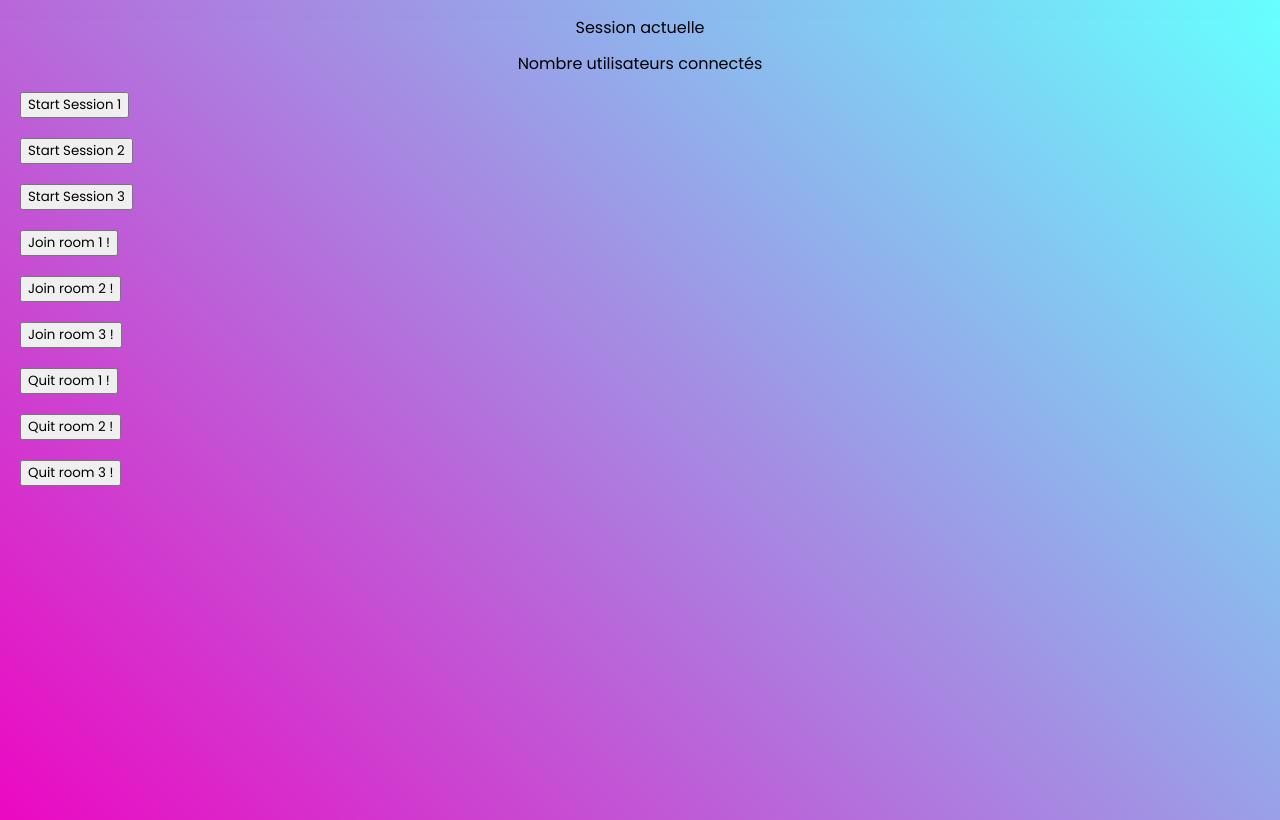
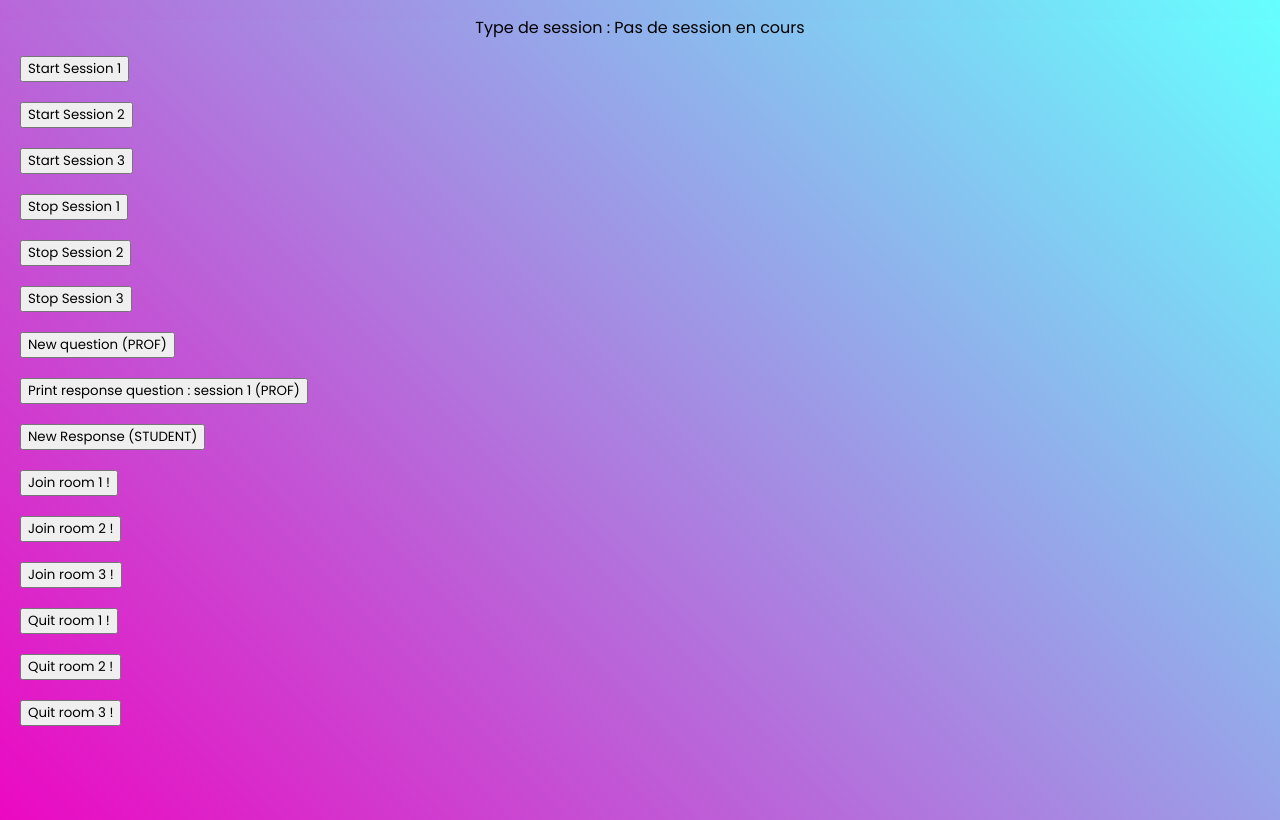
Before and after one commit to Grimnir777/ProjectForm, an Angular app in the folder frontend/: page / in a window 1280 px wide. Built offline with nearby package versions, Linux system fonts and the light colour scheme.

Commit message:
WebSocket :+1:
Test d'envoi manuel de questions, de reponses et d'affichage de réponse

```diff
--- a/frontend/src/app/app.component.html
+++ b/frontend/src/app/app.component.html
@@ -23,10 +23,13 @@
 <!--The content below is only a placeholder and can be replaced.-->
 <div style="text-align:center">
   <h1>
-    Session actuelle {{ actualSession }}
+    Type de session : {{ sessionType }}
   </h1>
-  <h1>
-    Nombre utilisateurs connectés {{ NBStudentsOnline }}
+  <h1 *ngIf="actualSession">
+    Session actuelle : {{ actualSession }}
+  </h1>
+  <h1 *ngIf="NBStudentsOnline">
+    Nombre utilisateurs connectés : {{ NBStudentsOnline }}
   </h1>
 </div>
 
@@ -34,6 +37,16 @@
 <button mat-button (click)="openModule(1)">Start Session 1</button>
 <button mat-button (click)="openModule(2)">Start Session 2</button>
 <button mat-button (click)="openModule(3)">Start Session 3</button>
+
+<button mat-button (click)="closeModule(1)">Stop Session 1</button>
+<button mat-button (click)="closeModule(2)">Stop Session 2</button>
+<button mat-button (click)="closeModule(3)">Stop Session 3</button>
+
+<button mat-button (click)="sendNewQuestion()">New question (PROF)</button>
+
+<button mat-button (click)="printResponseQuestion(1)">Print response question : session 1 (PROF)</button>
+
+<button mat-button (click)="sendNewResponse()">New Response (STUDENT)</button>
 
 <button mat-button (click)="joinModule(1)">Join room 1 !</button>
 <button mat-button (click)="joinModule(2)">Join room 2 !</button>
--- a/frontend/src/app/app.component.ts
+++ b/frontend/src/app/app.component.ts
@@ -12,13 +12,10 @@ export class AppComponent {
   title = 'frontend';
   NBStudentsOnline: any;
   actualSession : number;
+  sessionType : string;
 
   constructor(private http: HttpClient,private webSocketService : WebSocketService) {
-    //console.log('hello app');
-    //this.webSocketService.emit('message','hello Web Socket');
-
-
-
+    this.sessionType = "Pas de session en cours";
     /*
     this.http.get('http://localhost:3000/formAPI/getData').subscribe(
       (result) => {
@@ -26,21 +23,27 @@ export class AppComponent {
       }
     );*/
   }
-
-  startSession(){
+  openModule(module: number){
     this.webSocketService.initiateConnection();
-    /*
-    this.webSocketService.listen('message').subscribe((data)=>{
-      console.log(data);
-    });*/
-
+    this.webSocketService.openModule(module);
+    this.sessionType = "Session prof";
+    this.actualSession = module;
+    this.NBStudentsOnline = 0;
     this.webSocketService.listen('NBStudentsOnline').subscribe((nbStudents)=>{
       this.NBStudentsOnline= nbStudents;
     });
+    this.webSocketService.listen('newResponse').subscribe((response)=>{
+      console.log(response);
+    });
+
   }
-  openModule(module: number){
-    this.webSocketService.initiateConnection();
-    this.webSocketService.openModule(module);
+
+  closeModule(module: number){
+    this.webSocketService.closeModule(module);
+    this.webSocketService.removeListener("NBStudentsOnline");
+    this.sessionType = "Pas de session en cours";
+    this.actualSession = undefined;
+    this.NBStudentsOnline = undefined;
   }
 
   joinModule(module: number){
@@ -49,8 +52,83 @@ export class AppComponent {
     this.webSocketService.listen('NBStudentsOnline').subscribe((nbStudents)=>{
       this.NBStudentsOnline= nbStudents;
     });
+
+    this.webSocketService.listen('newQuestion').subscribe((question)=>{
+      console.log(question);
+    });
+
+    this.webSocketService.listen('printResponseQuestion').subscribe((responseQuestion)=>{
+      console.log(responseQuestion);
+    });
+    this.sessionType = "Session etudiant";
+    this.actualSession = module;
   }
   quitModule(module: number){
     this.webSocketService.quitModule(module);
+    this.webSocketService.removeListener("NBStudentsOnline");
+    this.sessionType = "Pas de session en cours";
+    this.NBStudentsOnline = undefined;
+    this.actualSession = undefined;
+  }
+
+  //TOCHANGE --> TEST
+  sendNewQuestion(){
+    let newQuestion = {
+      nbReponseValidQuestion: 1,
+      pointQuestion: 1,
+      enonce: "Capitale de la France ?",
+      listChoix: [
+        {
+          texteChoix: "Paris",
+          isValid: true
+        },
+        {
+          texteChoix: "Barcelone",
+          isValid: false
+        },
+        {
+          texteChoix: "Madrid",
+          isValid: false
+        },
+        {
+          texteChoix: "Londres",
+          isValid: false
+        }
+      ]
+    }
+    this.webSocketService.sendNewQuestion(newQuestion);
+  }
+
+   //TOCHANGE --> TEST
+   sendNewResponse(){
+    let newResponse = {
+      nbReponseValidQuestion: 1,
+      pointQuestion: 0,
+      enonce: "Capitale de la France ?",
+      listChoix: [
+        {
+          texteChoix: "Paris",
+          isValid: false
+        },
+        {
+          texteChoix: "Barcelone",
+          isValid: true
+        },
+        {
+          texteChoix: "Madrid",
+          isValid: false
+        },
+        {
+          texteChoix: "Londres",
+          isValid: false
+        }
+      ]
+    }
+    this.webSocketService.sendNewResponse(newResponse);
+  }
+
+  //TOCHANGE --> TEST
+  printResponseQuestion(questionID: number){
+    this.webSocketService.printResponseQuestion(questionID);
   }
 }
--- a/frontend/src/app/web-socket.service.ts
+++ b/frontend/src/app/web-socket.service.ts
@@ -24,12 +24,19 @@ export class WebSocketService {
     });
   };
 
+  removeListener(eventName: string){
+    this.socket.removeAllListeners(eventName);
+  }
+
   emit(eventName : string, data : any){
     this.socket.emit(eventName,data);
   };
   openModule(moduleID: number){
-      this.socket.emit("openModule",moduleID);
-    }
+    this.socket.emit("openModule",moduleID);
+  }
+  closeModule(moduleID: number){
+    this.socket.emit("closeModule",moduleID);
+  }
   joinModule(moduleID: number){
     this.socket.emit("joinModule",moduleID);
   }
@@ -38,5 +45,16 @@ export class WebSocketService {
     this.socket.emit("quitModule",moduleID);
   }
 
+  sendNewQuestion(newQuestion){
+    this.socket.emit("newQuestion",newQuestion);
+  }
+
+  printResponseQuestion(questionID){
+    this.socket.emit("printResponseQuestion",questionID);
+  }
+
+  sendNewResponse(newResponse){
+    this.socket.emit("newResponse",newResponse);
+  }
 
 }
```
Also changed, not shown: 1 other file (tests, documents, lock files or other folders).
